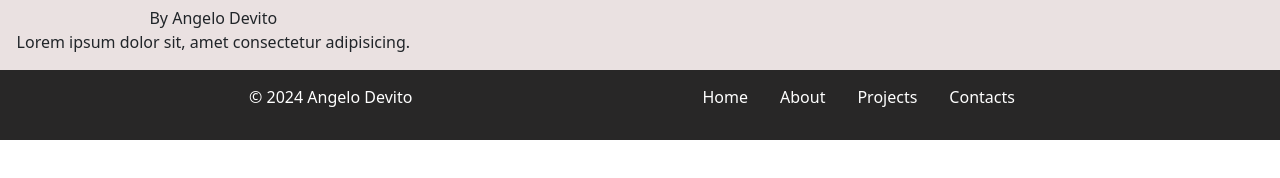
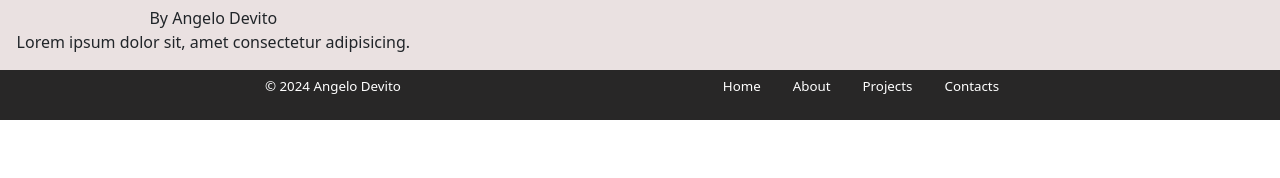
Before and after one commit to devitoangelo/vite-boolfolio, a Vue app in the folder vite-boolfolio/: page / in a window 1280 px wide. Shown: the part 618-796 px from the top of the page. Built offline with nearby package versions, Linux system fonts and the light colour scheme; no server answers.

Commit message:
add not-found router
and change page header and footer

```diff
--- a/vite-boolfolio/src/components/AppFooter.vue
+++ b/vite-boolfolio/src/components/AppFooter.vue
@@ -107,11 +107,12 @@ li:hover {
         display: flex;
         width: 80%;
         display: flex;
-        height: 70px;
+        height: 50px;
         justify-content: space-around;
         margin: auto;
         background-color: rgb(40, 39, 39);
         align-items: center;
+        font-size: smaller;
 
 
 
--- a/vite-boolfolio/src/views/AppHome.vue
+++ b/vite-boolfolio/src/views/AppHome.vue
@@ -83,7 +83,7 @@ export default {
                 <div class="card-img-top">
 
 
-                <router-link :to="{name: 'AppShow', params: {slug: project} }"> View post
+                <router-link :to="{name: 'AppShow', params: {slug: project.slug} }"> View post
 
                     <template v-if="project.cover_image.startsWith('uploads')">
                         <img :src="base_api_url + '/storage/' + project.cover_image" alt="">
```
Also changed, not shown: vite-boolfolio/src/components/Appbanner.vue (deleted, +0 -18 lines).
